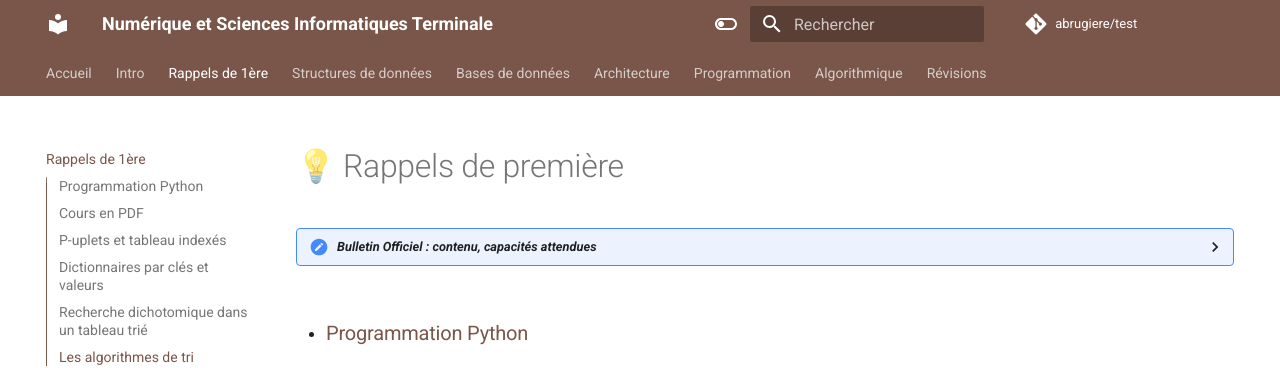
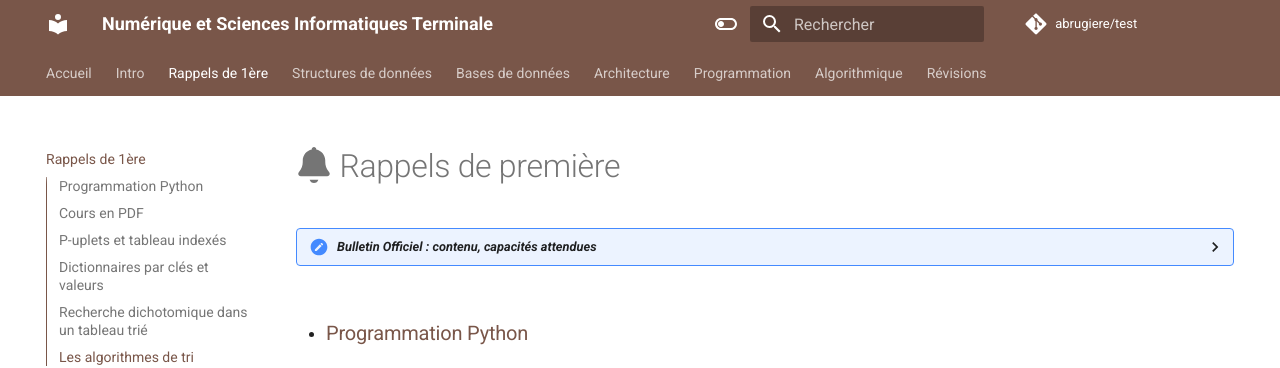
Before and after one commit to abrugiere/test, an MkDocs documentation site: the page built from docs/0.1.PREM.md, in a window 1280 px wide. Shown: the top 368 px of the page. Built offline with MkDocs 1.6.1 and Material for MkDocs 9.7.7, drawn with Linux system fonts in a browser that asks for light colours; comment, search, counter and statistics services are not loaded; some of the changed lines change nothing that is shown.

Commit message:
Update 0.1.PREM.md

```diff
--- a/docs/0.1.PREM.md
+++ b/docs/0.1.PREM.md
@@ -1,4 +1,4 @@
-# 💡 Rappels de première
+# :fontawesome-solid-bell: Rappels de première
 
 <details>
     <summary><i>Bulletin Officiel : contenu, capacités attendues</i></summary>
```
